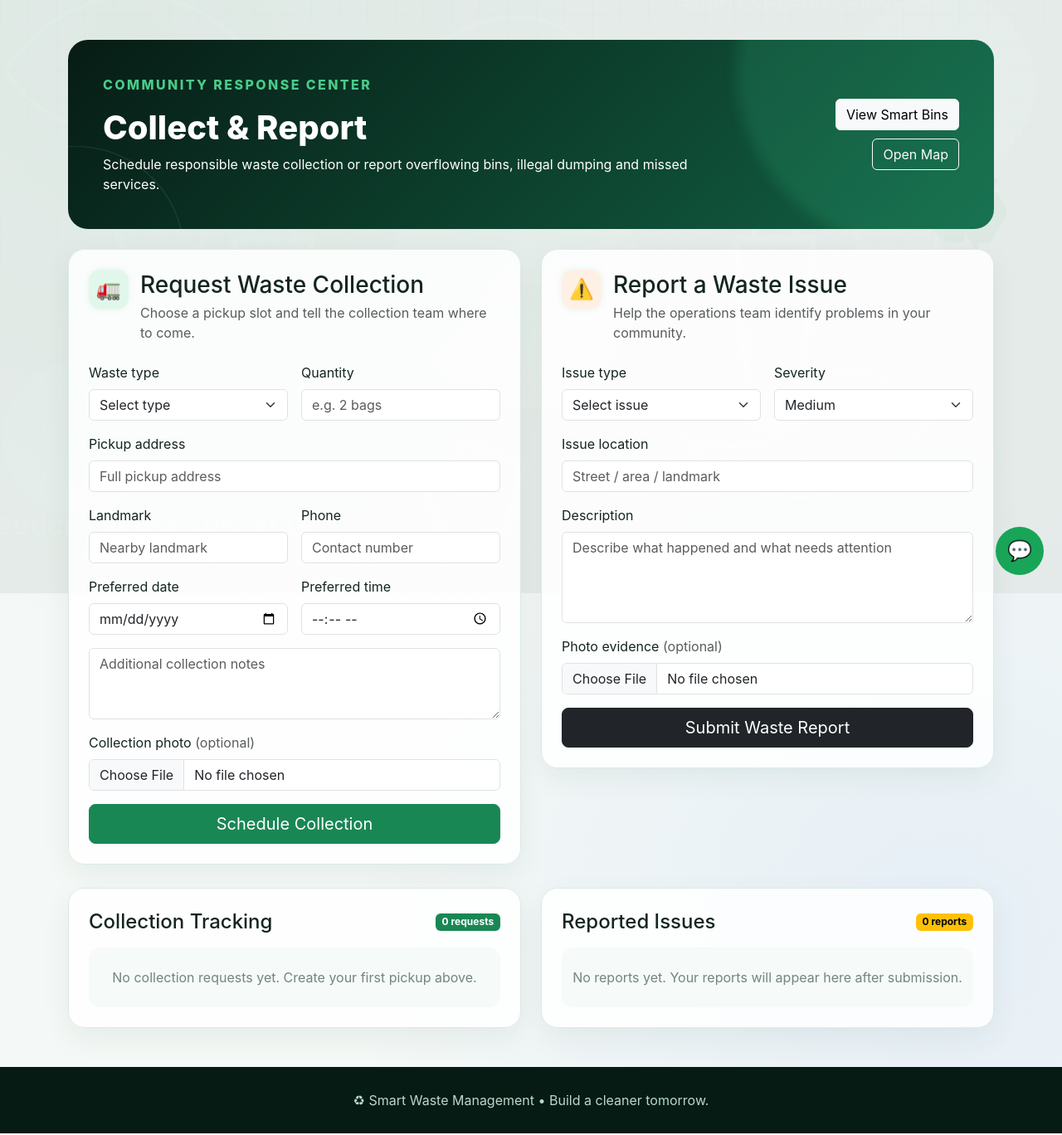
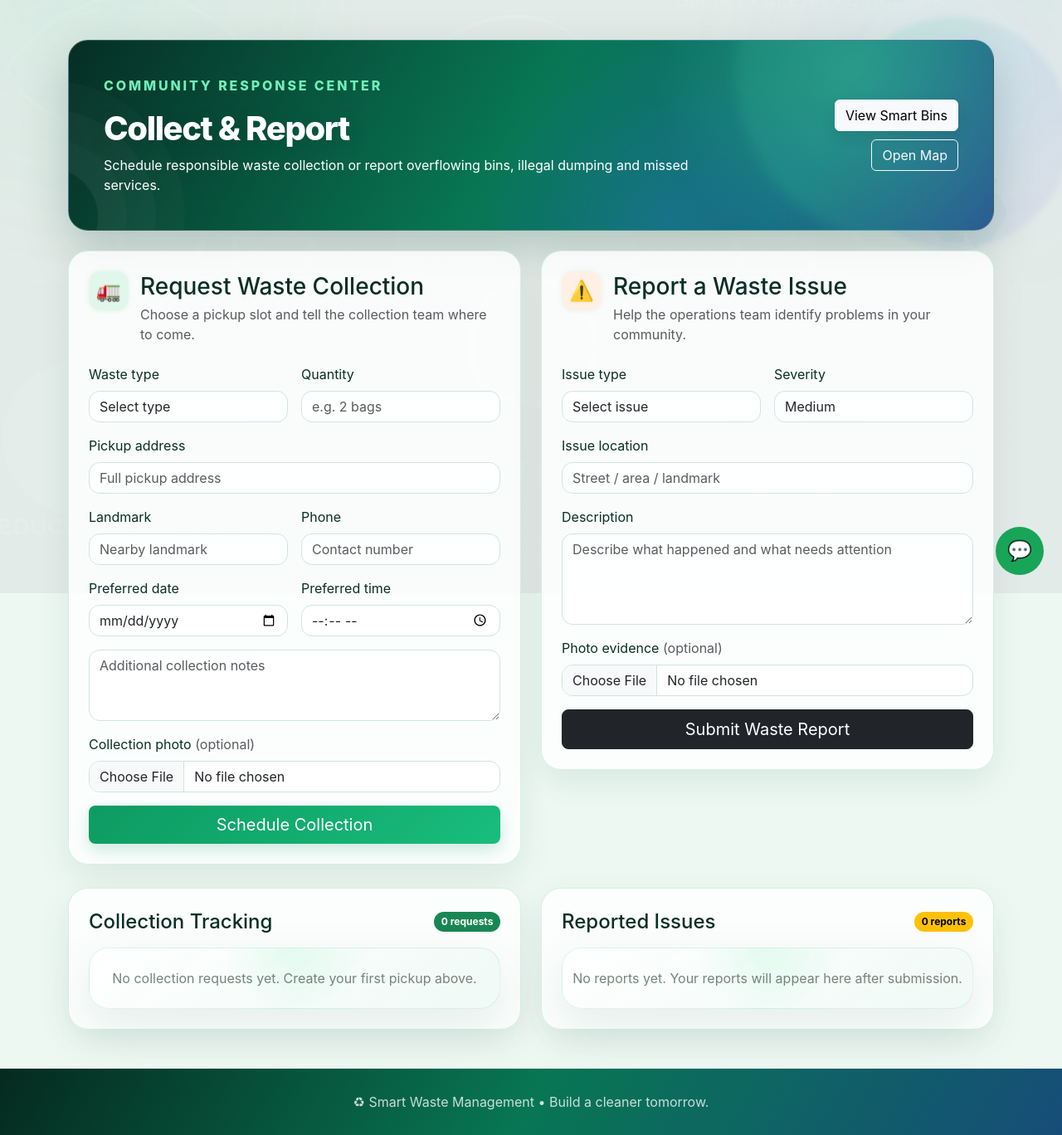
Before and after one commit to Joshna0307/smart-waste-management, a Flask app: page /collect-report in a window 1280 px wide. Shown: the part 85-1453 px from the top of the page at 83% size. Run offline with Flask 3, Linux system fonts and the light colour scheme; the visitor is signed in with stand-in values (Sample User, id 1); data that the repository does not hold is empty.

Commit message:
Modernize all EcoMind pages with dashboard UI

```diff
--- a/static/css/style.css
+++ b/static/css/style.css
@@ -220,3 +220,161 @@ body.page-disposal-map .empty-state{
   background:linear-gradient(135deg,rgba(232,255,244,.92),rgba(239,247,255,.92),rgba(250,241,255,.92));
   border:1px solid rgba(65,166,125,.25);
 }
+
+
+/* ===== EcoMind modern dashboard refresh ===== */
+:root{
+  --eco-ink:#092f25;
+  --eco-green:#13a86b;
+  --eco-mint:#54e6aa;
+  --eco-blue:#3b82f6;
+  --eco-purple:#8b5cf6;
+  --eco-card:rgba(255,255,255,.82);
+  --eco-border:rgba(19,168,107,.16);
+}
+body{
+  color:var(--eco-ink);
+  background:#edf8f3;
+}
+body:before{
+  background:
+    radial-gradient(circle at 8% 12%,rgba(84,230,170,.16),transparent 28%),
+    radial-gradient(circle at 90% 20%,rgba(59,130,246,.11),transparent 25%),
+    radial-gradient(circle at 75% 85%,rgba(139,92,246,.08),transparent 24%);
+}
+.page-shell>.container{
+  position:relative;
+}
+.page-shell>.container:before{
+  content:"";
+  position:absolute;
+  width:280px;height:280px;
+  right:-80px;top:20px;
+  border-radius:50%;
+  background:linear-gradient(135deg,rgba(84,230,170,.16),rgba(59,130,246,.08),rgba(139,92,246,.08));
+  filter:blur(3px);
+  pointer-events:none;
+  z-index:-1;
+}
+.hero,.hero-mini{
+  position:relative;
+  overflow:hidden;
+  border:1px solid rgba(255,255,255,.18);
+  background:
+    radial-gradient(circle at 85% 15%,rgba(84,230,170,.30),transparent 25%),
+    radial-gradient(circle at 65% 100%,rgba(59,130,246,.20),transparent 30%),
+    linear-gradient(120deg,#062e24,#087653 48%,#116b78 78%,#294a91);
+  box-shadow:0 22px 55px rgba(6,54,43,.22);
+}
+.hero:after,.hero-mini:after{
+  content:"";
+  position:absolute;
+  width:190px;height:190px;
+  right:-45px;bottom:-80px;
+  border:35px solid rgba(255,255,255,.06);
+  border-radius:50%;
+  box-shadow:0 0 0 35px rgba(255,255,255,.025),0 0 0 70px rgba(255,255,255,.018);
+  pointer-events:none;
+}
+.hero h1,.hero-mini h1{letter-spacing:-.035em;text-shadow:0 5px 25px rgba(0,0,0,.14)}
+.eyebrow{letter-spacing:.18em;font-weight:800;color:#6ff0b8}
+.section-panel,.cardx,.stat,.result,.market-card,.bin-card,.impact-card{
+  background:var(--eco-card);
+  border:1px solid var(--eco-border);
+  box-shadow:0 14px 40px rgba(15,75,58,.09);
+  backdrop-filter:blur(18px);
+}
+.section-panel{border-radius:24px}
+.cardx,.market-card,.bin-card{border-radius:20px}
+.cardx:hover,.market-card:hover,.bin-card:hover,.stat:hover,.impact-card:hover{
+  transform:translateY(-5px);
+  box-shadow:0 20px 45px rgba(15,100,73,.15);
+}
+.btn-success{
+  background:linear-gradient(135deg,#0d9b62,#18bd7c)!important;
+  border:0!important;
+  box-shadow:0 8px 20px rgba(13,155,98,.20);
+}
+.btn-primary{
+  background:linear-gradient(135deg,#3b82f6,#6366f1)!important;
+  border:0!important;
+}
+.btn-light{
+  box-shadow:0 7px 18px rgba(0,0,0,.10);
+}
+.progress{
+  height:11px;
+  padding:2px;
+  border-radius:999px;
+  background:#dceee6;
+}
+.progress-bar{
+  border-radius:999px;
+  background:linear-gradient(90deg,#13a86b,#54e6aa,#3b82f6);
+}
+.badge{border-radius:999px;padding:.5em .72em}
+.empty-state{
+  border-radius:24px!important;
+  background:
+    radial-gradient(circle at 50% 0%,rgba(84,230,170,.13),transparent 34%),
+    linear-gradient(145deg,rgba(255,255,255,.90),rgba(237,249,244,.88));
+  border:1px solid rgba(19,168,107,.13);
+  box-shadow:0 20px 55px rgba(20,90,68,.10);
+}
+.empty-state .module-icon{
+  width:68px;height:68px;
+  display:grid;place-items:center;
+  border-radius:20px;
+  color:#fff;
+  background:linear-gradient(135deg,#13a86b,#3b82f6);
+  box-shadow:0 12px 28px rgba(19,168,107,.22);
+}
+.form-control,.form-select{
+  border:1px solid #cfe5db;
+  border-radius:13px;
+  background:rgba(255,255,255,.82);
+  box-shadow:inset 0 1px 0 rgba(255,255,255,.8);
+}
+.form-control:focus,.form-select:focus{
+  border-color:#43c992;
+  box-shadow:0 0 0 4px rgba(67,201,146,.12);
+}
+.table{
+  border-radius:16px;
+  overflow:hidden;
+}
+.table thead th{
+  background:linear-gradient(90deg,#e8faf2,#eef5ff);
+  color:#175744;
+  border-bottom:1px solid #d3e9df;
+}
+footer{
+  background:linear-gradient(120deg,#052a20,#087653,#164d78)!important;
+  color:rgba(255,255,255,.78)!important;
+}
+body.page-smart-bins .empty-state{
+  min-height:330px;
+  display:flex;
+  flex-direction:column;
+  justify-content:center;
+  align-items:center;
+  padding:55px 30px!important;
+}
+body.page-smart-bins .empty-state h3{
+  font-size:clamp(1.7rem,3vw,2.5rem);
+  color:#23483d;
+  margin-bottom:10px;
+}
+body.page-smart-bins .empty-state p{
+  max-width:760px;
+  line-height:1.8;
+}
+body.page-smart-bins .hero-actions .btn{
+  border-radius:14px;
+  font-weight:700;
+}
+@media(max-width:700px){
+  .hero,.hero-mini{border-radius:22px!important}
+  .section-panel{border-radius:18px}
+  .page-shell>.container:before{display:none}
+}
```
